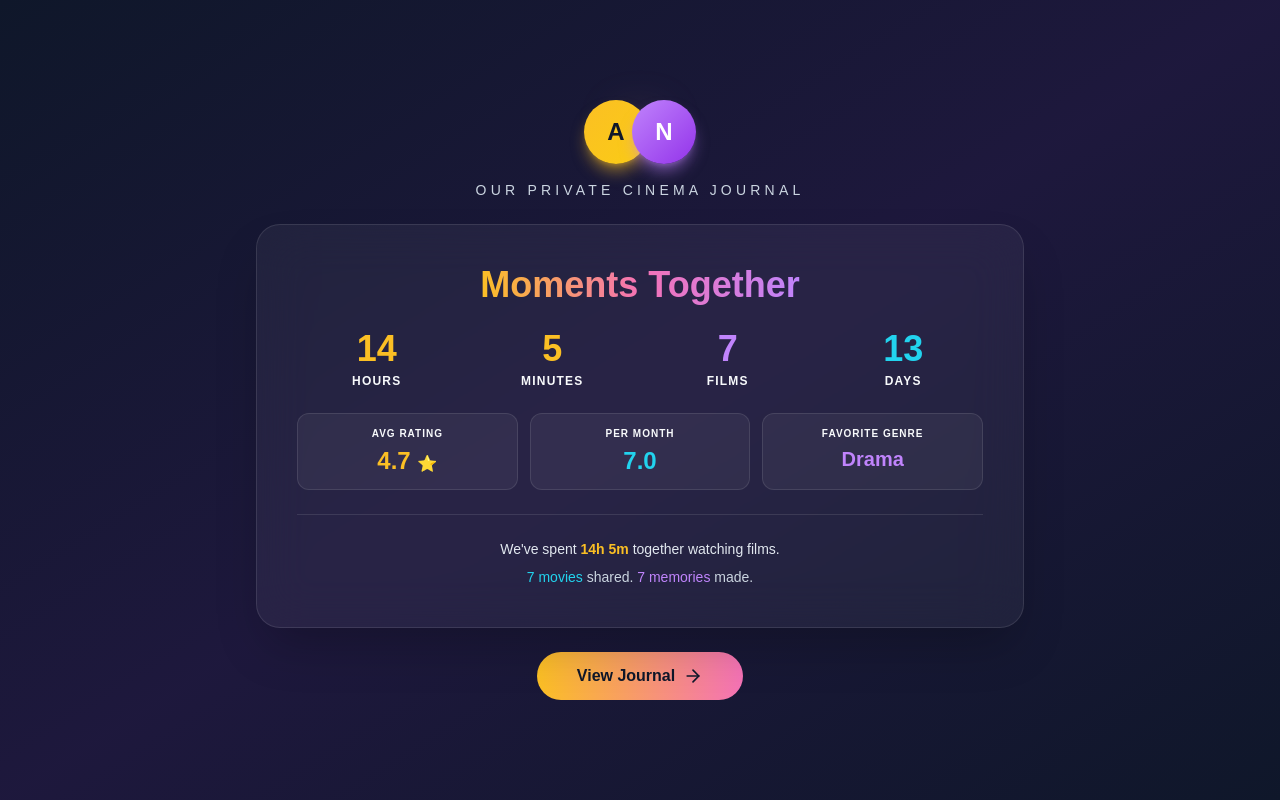
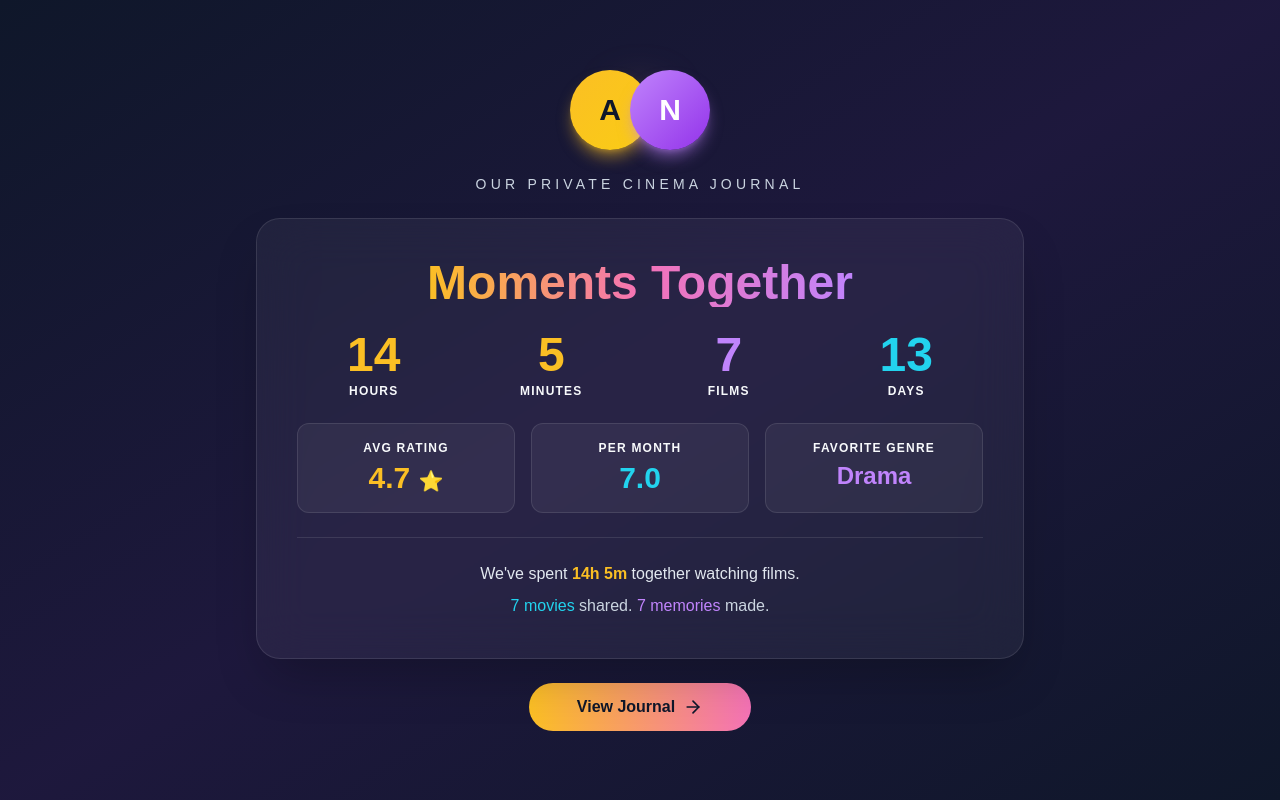
Before and after one commit to hakunnna2/movie-night, a React (Vite) app: page / in a window 1280 px wide. Built offline with nearby package versions, Linux system fonts and the light colour scheme; a web font is replaced by a local one.

Commit message:
Improve IntroPage layout for desktop - moderate sizing

```diff
--- a/views/IntroPage.tsx
+++ b/views/IntroPage.tsx
@@ -58,14 +58,14 @@ export const IntroPage = ({ entries, onContinue }: IntroPageProps) => {
   return (
     <div className="min-h-screen bg-gradient-to-br from-night-900 via-purple-900/20 to-night-900 flex items-center justify-center p-4">
       <div className="max-w-3xl w-full transition-all duration-1000 opacity-100 scale-100">
-        <div className="flex justify-center items-center mb-4 relative">
-          <div className="w-16 h-16 rounded-full bg-gradient-to-br from-popcorn to-yellow-400 flex items-center justify-center text-2xl font-bold text-night-900 shadow-lg shadow-popcorn/50 relative z-10 avatar-A">
+        <div className="flex justify-center items-center mb-4 md:mb-6 relative">
+          <div className="w-16 h-16 md:w-20 md:h-20 rounded-full bg-gradient-to-br from-popcorn to-yellow-400 flex items-center justify-center text-2xl md:text-3xl font-bold text-night-900 shadow-lg shadow-popcorn/50 relative z-10 avatar-A">
             A
           </div>
-          <div className="w-16 h-16 rounded-full bg-gradient-to-br from-purple-400 to-purple-600 flex items-center justify-center text-2xl font-bold text-white shadow-lg shadow-purple-400/50 -ml-4 relative z-10 avatar-N">
+          <div className="w-16 h-16 md:w-20 md:h-20 rounded-full bg-gradient-to-br from-purple-400 to-purple-600 flex items-center justify-center text-2xl md:text-3xl font-bold text-white shadow-lg shadow-purple-400/50 -ml-4 md:-ml-5 relative z-10 avatar-N">
             N
           </div>
-          <div className="absolute w-8 h-8 bg-gradient-to-r from-popcorn/30 to-purple-400/30 blur-xl rounded-full"></div>
+          <div className="absolute w-8 h-8 md:w-10 md:h-10 bg-gradient-to-r from-popcorn/30 to-purple-400/30 blur-xl rounded-full"></div>
         </div>
         <div className="text-center mb-6">
           <h2 className="text-xs md:text-sm font-light text-ink-300 uppercase tracking-[0.3em]">
@@ -76,60 +76,60 @@ export const IntroPage = ({ entries, onContinue }: IntroPageProps) => {
         {/* Main stats card */}
         <div className="bg-gradient-to-br from-white/5 to-white/5 border border-white/10 rounded-3xl p-6 md:p-10 backdrop-blur-xl shadow-2xl mb-6">
           <div className="flex items-center justify-center mb-6">
-            <h1 className="text-3xl md:text-4xl font-bold bg-gradient-to-r from-popcorn via-pink-400 to-purple-400 bg-clip-text text-transparent">Moments Together</h1>
+            <h1 className="text-3xl md:text-4xl lg:text-5xl font-bold bg-gradient-to-r from-popcorn via-pink-400 to-purple-400 bg-clip-text text-transparent">Moments Together</h1>
           </div>
 
           {/* Stats Grid */}
-          <div className="grid grid-cols-4 gap-4 mb-6">
+          <div className="grid grid-cols-4 gap-4 md:gap-6 mb-6">
             {/* Hours */}
             <div className="text-center">
-              <div className="text-3xl md:text-4xl font-bold text-popcorn mb-1">{timeTogether.hours}</div>
+              <div className="text-3xl md:text-4xl lg:text-5xl font-bold text-popcorn mb-1">{timeTogether.hours}</div>
               <div className="text-[10px] md:text-xs text-ink-400 uppercase tracking-widest font-semibold">Hours</div>
             </div>
 
             {/* Minutes */}
             <div className="text-center">
-              <div className="text-3xl md:text-4xl font-bold text-popcorn mb-1">{timeTogether.minutes}</div>
+              <div className="text-3xl md:text-4xl lg:text-5xl font-bold text-popcorn mb-1">{timeTogether.minutes}</div>
               <div className="text-[10px] md:text-xs text-ink-400 uppercase tracking-widest font-semibold">Minutes</div>
             </div>
 
             {/* Films */}
             <div className="text-center">
-              <div className="text-3xl md:text-4xl font-bold text-purple-400 mb-1">{timeTogether.filmCount}</div>
+              <div className="text-3xl md:text-4xl lg:text-5xl font-bold text-purple-400 mb-1">{timeTogether.filmCount}</div>
               <div className="text-[10px] md:text-xs text-ink-400 uppercase tracking-widest font-semibold">Films</div>
             </div>
 
             {/* Days */}
             <div className="text-center">
-              <div className="text-3xl md:text-4xl font-bold text-cyan-400 mb-1">{timeTogether.days}</div>
+              <div className="text-3xl md:text-4xl lg:text-5xl font-bold text-cyan-400 mb-1">{timeTogether.days}</div>
               <div className="text-[10px] md:text-xs text-ink-400 uppercase tracking-widest font-semibold">Days</div>
             </div>
           </div>
 
           {/* Detailed stats */}
-          <div className="grid grid-cols-3 gap-3 mb-6">
-            <div className="bg-white/5 border border-white/10 rounded-xl p-3 text-center">
-              <div className="text-[10px] text-ink-400 uppercase tracking-widest font-semibold mb-1">Avg Rating</div>
-              <div className="text-2xl font-bold text-popcorn">{timeTogether.avgRating} <span className="text-base">⭐</span></div>
+          <div className="grid grid-cols-3 gap-3 md:gap-4 mb-6">
+            <div className="bg-white/5 border border-white/10 rounded-xl p-3 md:p-4 text-center">
+              <div className="text-[10px] md:text-xs text-ink-400 uppercase tracking-widest font-semibold mb-1">Avg Rating</div>
+              <div className="text-2xl md:text-3xl font-bold text-popcorn">{timeTogether.avgRating} <span className="text-base md:text-xl">⭐</span></div>
             </div>
 
-            <div className="bg-white/5 border border-white/10 rounded-xl p-3 text-center">
-              <div className="text-[10px] text-ink-400 uppercase tracking-widest font-semibold mb-1">Per Month</div>
-              <div className="text-2xl font-bold text-cyan-400">{timeTogether.perMonth}</div>
+            <div className="bg-white/5 border border-white/10 rounded-xl p-3 md:p-4 text-center">
+              <div className="text-[10px] md:text-xs text-ink-400 uppercase tracking-widest font-semibold mb-1">Per Month</div>
+              <div className="text-2xl md:text-3xl font-bold text-cyan-400">{timeTogether.perMonth}</div>
             </div>
 
-            <div className="bg-white/5 border border-white/10 rounded-xl p-3 text-center">
-              <div className="text-[10px] text-ink-400 uppercase tracking-widest font-semibold mb-1">Favorite Genre</div>
-              <div className="text-xl font-bold text-purple-400">{timeTogether.favoriteGenre}</div>
+            <div className="bg-white/5 border border-white/10 rounded-xl p-3 md:p-4 text-center">
+              <div className="text-[10px] md:text-xs text-ink-400 uppercase tracking-widest font-semibold mb-1">Favorite Genre</div>
+              <div className="text-xl md:text-2xl font-bold text-purple-400">{timeTogether.favoriteGenre}</div>
             </div>
           </div>
 
           {/* Journey text */}
           <div className="pt-6 border-t border-white/10 text-center">
-            <p className="text-sm text-ink-200 mb-2">
+            <p className="text-sm md:text-base text-ink-200 mb-2">
               We've spent <span className="text-popcorn font-bold">{timeTogether.hours}h {timeTogether.minutes}m</span> together watching films.
             </p>
-            <p className="text-sm text-ink-300">
+            <p className="text-sm md:text-base text-ink-300">
               <span className="text-cyan-400">{timeTogether.filmCount} movies</span> shared. <span className="text-purple-400">{timeTogether.filmCount} memories</span> made.
             </p>
           </div>
@@ -139,7 +139,7 @@ export const IntroPage = ({ entries, onContinue }: IntroPageProps) => {
         <div className="flex justify-center">
           <button
             onClick={onContinue}
-            className="group bg-gradient-to-r from-popcorn to-pink-400 hover:shadow-2xl hover:shadow-popcorn/50 text-night-900 font-bold py-3 px-10 rounded-full transition-all duration-300 flex items-center gap-2 hover:scale-105"
+            className="group bg-gradient-to-r from-popcorn to-pink-400 hover:shadow-2xl hover:shadow-popcorn/50 text-night-900 font-bold py-3 px-10 md:px-12 rounded-full transition-all duration-300 flex items-center gap-2 hover:scale-105"
           >
             View Journal
             <ArrowRight className="w-5 h-5 group-hover:translate-x-1 transition-transform" />
```
